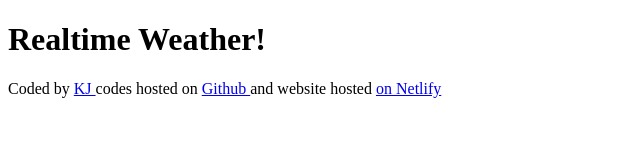
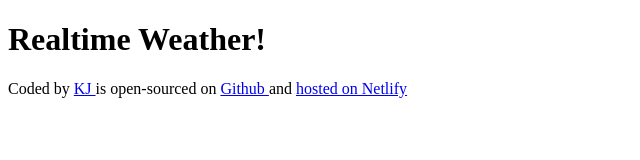
Before and after one commit to Kenesha-debug/Weather, a plain HTML site: page index.html in a window 1280 px wide. Shown: the whole page, without its empty margins (0-640 px from the left). Drawn offline with Linux system fonts and the light colour scheme.

Commit message:
updated footer links

```diff
--- a/index.html
+++ b/index.html
@@ -9,14 +9,14 @@
     <h1>Realtime Weather!</h1>
     <footer>
       Coded by
-      <a href="https://github.com/Kenesha-debug" target="_blank"> KJ </a> codes
-      hosted on
+      <a href="https://github.com/Kenesha-debug" target="_blank"> KJ </a> is
+      open-sourced on
       <a href="https://github.com/Kenesha-debug/Weather" target="_blank">
         Github
       </a>
-      and website hosted
+      and
       <a href="https://weatherapp-me-now.netlify.app/" target="_blank">
-        on Netlify
+        hosted on Netlify
       </a>
     </footer>
   </body>
```
